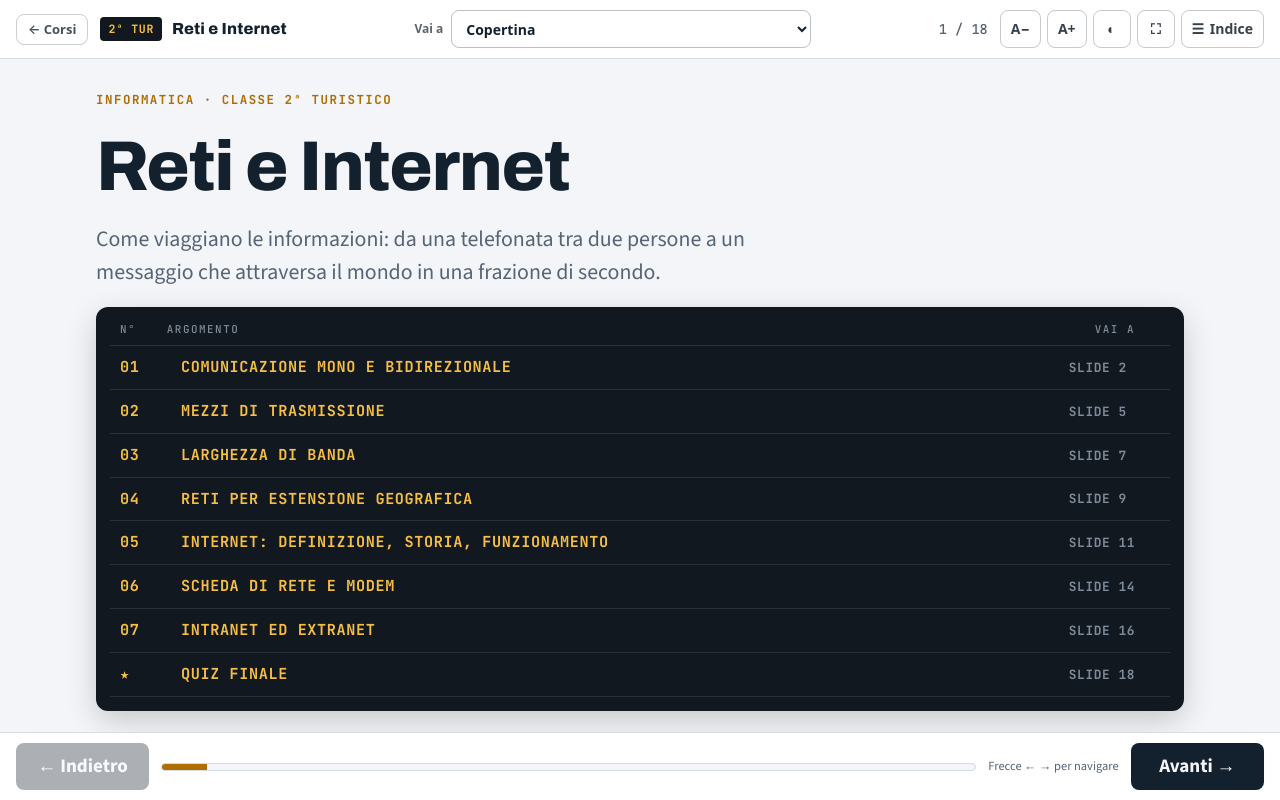
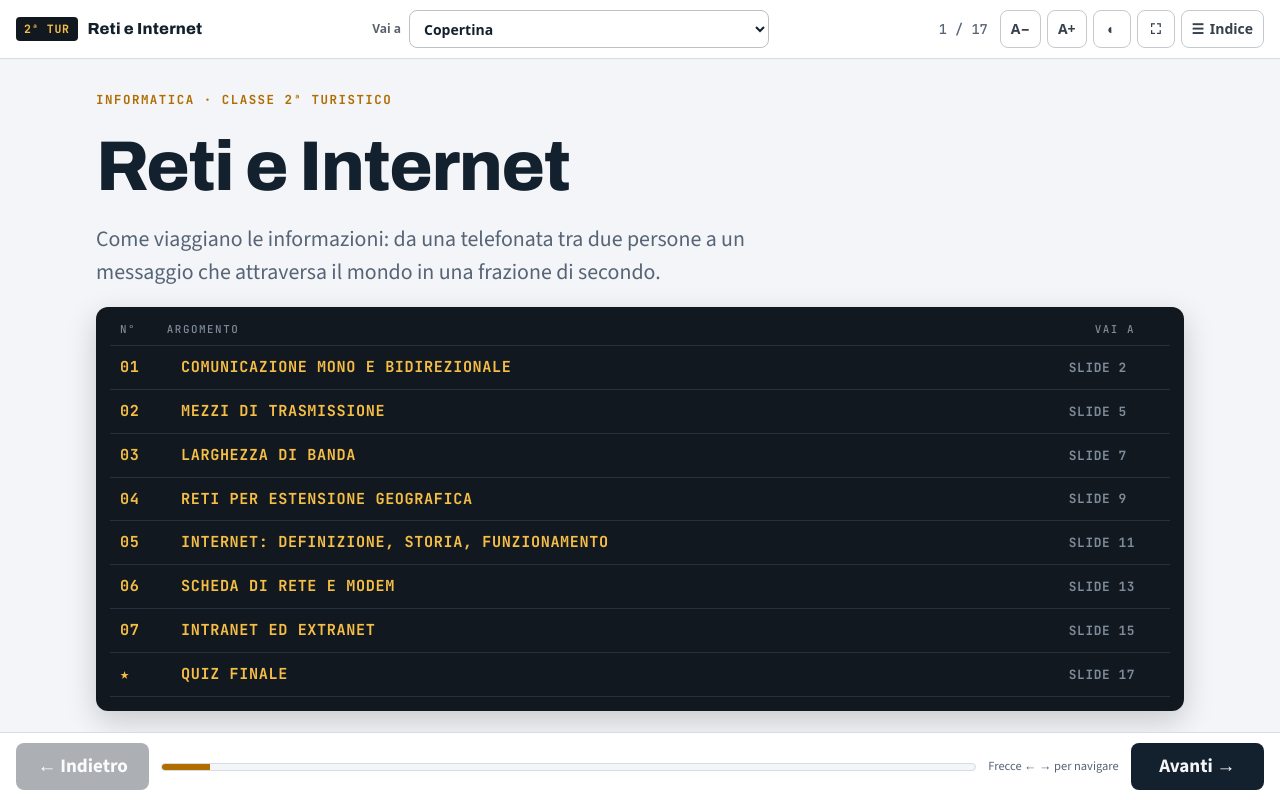
Before and after one commit to bsn-lab/teoria-informatica-2-turistico, a plain HTML site: page index.html in a window 1280 px wide. Drawn offline with nearby package versions, Linux system fonts and the light colour scheme.

Commit message:
update slide da togliere

```diff
--- a/argomenti/05-internet-definizione-storia-funzionamento.js
+++ b/argomenti/05-internet-definizione-storia-funzionamento.js
@@ -14,16 +14,6 @@
    <div class="box"><h3>Internet non è il Web</h3><p>Il <strong>World Wide Web</strong> (i siti che apri con il browser) è solo uno dei <strong>servizi</strong> che funzionano su Internet.</p><ul class="clean ex"><li>Web: siti, motori di ricerca, negozi online</li><li>Posta elettronica</li><li>Messaggistica e videochiamate</li><li>Streaming, cloud, giochi online</li></ul></div>
   </div>
   <details class="ask"><summary>Quando usi WhatsApp stai usando il Web?</summary><p>No: stai usando Internet, ma non il Web. WhatsApp è un servizio diverso che non passa dal browser.</p></details>
- </div>
-</section>
-
-<section class="slide" data-ch="5">
- <div class="slide-inner">
-  <p class="eyebrow">Argomento 5 · Evoluzione storica</p>
-  <h2>Da 4 computer a 5 miliardi di persone</h2>
-  <p class="ex">Tocca un anno per leggere cosa è successo.</p>
-  <div class="tl" id="tl"></div>
-  <div class="tlcard" id="tlCard" aria-live="polite"></div>
  </div>
 </section>
 
--- a/index.html
+++ b/index.html
@@ -260,7 +260,6 @@ td:first-child{font-weight:700}
 
 <div class="app">
   <header class="topbar">
-    <a class="xhome" href="../../../index.html" title="Torna all'elenco dei corsi" aria-label="Torna all'elenco dei corsi">← Corsi</a>
     <div class="brand"><span class="tag">2ª TUR</span> Reti e Internet</div>
     <div class="xgo"><label for="chapterSel" class="xgo-l">Vai a</label><select class="xsel" id="chapterSel" aria-label="Vai all'argomento"></select></div>
     <span class="counter" id="counter">1 / 1</span>
@@ -434,26 +433,6 @@ $$('#netBtns button').forEach(b=>b.onclick=()=>setNet(b.dataset.net));
 $$('#rings [data-net]').forEach(e=>{e.style.cursor='pointer';e.addEventListener('click',()=>setNet(e.dataset.net));});
 setNet('LAN');
 
-/* ---- timeline ---- */
-const tl=[
-  ['1969','ARPANET',false,'Il Dipartimento della Difesa degli Stati Uniti collega i computer di 4 università. Il 29 ottobre 1969 parte il primo messaggio: doveva essere «LOGIN», arrivarono solo le lettere «LO» prima che il sistema si bloccasse.'],
-  ['1971','La prima email',false,'Ray Tomlinson invia la prima email tra due computer e sceglie il simbolo @ per separare il nome dell\'utente da quello del computer.'],
-  ['1983','Nasce Internet',false,'ARPANET adotta il protocollo TCP/IP: reti diverse possono finalmente parlare la stessa lingua. Nasce la «rete di reti».'],
-  ['1986','L\'Italia si collega',false,'Il 30 aprile 1986 il centro di ricerca CNUCE di Pisa si collega a Internet: l\'Italia è tra i primi Paesi europei.'],
-  ['1991','World Wide Web',false,'Al CERN di Ginevra Tim Berners-Lee crea il Web: pagine collegate da link, lette con un browser. Internet diventa facile da usare.'],
-  ['1993','Il Web per tutti',false,'Il CERN rende il Web libero e gratuito. Arriva Mosaic, il primo browser grafico diffuso: pagine con immagini.'],
-  ['1995','Comprare online',false,'Nascono Amazon ed eBay: inizia il commercio elettronico, si compra da casa.'],
-  ['1998','Google',false,'Nasce il motore di ricerca Google: trovare informazioni diventa immediato.'],
-  ['2004','Social network',false,'Nasce Facebook e, l\'anno dopo, YouTube: chiunque può pubblicare contenuti e condividerli.'],
-  ['2007','Internet in tasca',false,'Arriva l\'iPhone e poi gli smartphone Android: Internet si usa ovunque, in ogni momento.'],
-  ['2010','App e cloud',false,'WhatsApp (2009) e Instagram (2010) cambiano il modo di comunicare; foto e documenti si salvano nel cloud.'],
-  ['Oggi','Oltre 5 miliardi',false,'Più di 5 miliardi di persone usano Internet. 5G, cloud, Internet delle cose (IoT) e intelligenza artificiale: casa domotica, assistenti vocali, chatbot.']];
-const tlBox=$('#tl');
-tl.forEach((t,i)=>{const b=document.createElement('button');b.type='button';b.textContent=t[0];b.onclick=()=>setTl(i);tlBox.appendChild(b);});
-function setTl(i){pressGroup(tlBox,tlBox.children[i]);const t=tl[i];const now=new Date();const anniv=(i===0&&now.getMonth()===9&&now.getDate()===29)?`<p class="annivers">Oggi è l'anniversario: Internet compie ${now.getFullYear()-1969} anni!</p>`:'';
-  $('#tlCard').innerHTML=`<span class="yr">${t[0]}</span><h3>${t[1]}</h3><p>${t[3]}</p>${anniv}`;}
-setTl(0);
-
 /* ---- pacchetti ---- */
 const N={PC:[70,150],R1:[230,65],R2:[230,235],R3:[400,150],R4:[570,65],R5:[570,235],S:[730,150]};
 const E=[['PC','R1'],['PC','R2'],['R1','R3'],['R2','R3'],['R1','R4'],['R2','R5'],['R3','R4'],['R3','R5'],['R4','S'],['R5','S']];
@@ -519,7 +498,6 @@ const Q=[
  ['La larghezza di banda si misura in…',['Byte','Bit al secondo','Hertz al metro'],1,'bps, Kbps, Mbps, Gbps.'],
  ['Con una connessione da 100 Mbps, un file da 100 MB si scarica in circa…',['1 secondo','8 secondi','100 secondi'],1,'100 MB × 8 = 800 Mb; 800 ÷ 100 = 8 secondi.'],
  ['La rete che collega i computer dentro una scuola è una…',['PAN','LAN','WAN'],1,'Copre un solo edificio: Local Area Network.'],
- ['Da quale rete è nata Internet?',['ARPANET','World Wide Web','Bluetooth'],0,'ARPANET, 1969, Stati Uniti.'],
  ['Il World Wide Web è…',['Un altro nome di Internet','Un servizio che funziona su Internet','Un tipo di cavo'],1,'Internet è la rete, il Web è uno dei suoi servizi.'],
  ['L\'indirizzo MAC identifica…',['Un sito web','La scheda di rete','Il router del provider'],1,'È scritto dal produttore ed è univoco per ogni scheda.'],
  ['Il modem serve a…',['Convertire segnali digitali in analogici e viceversa','Proteggere dai virus','Stampare in rete'],0,'MOdulatore-DEModulatore.'],
```
